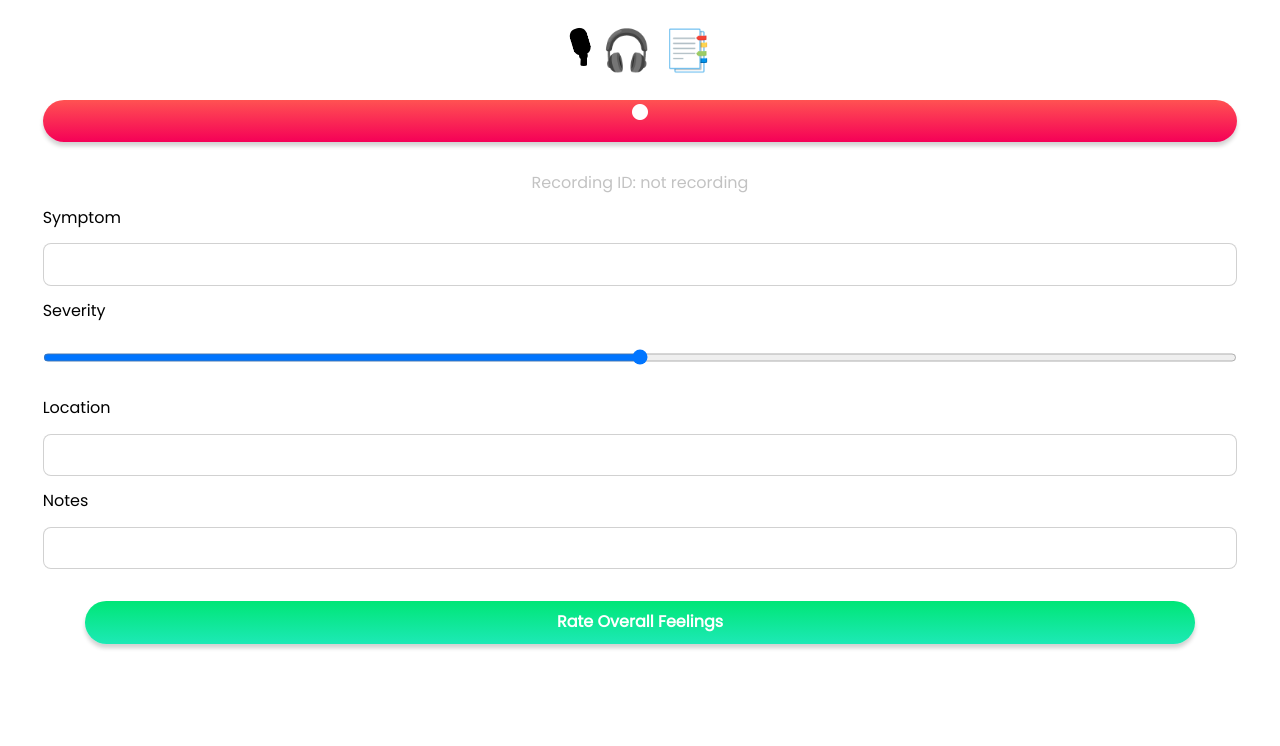
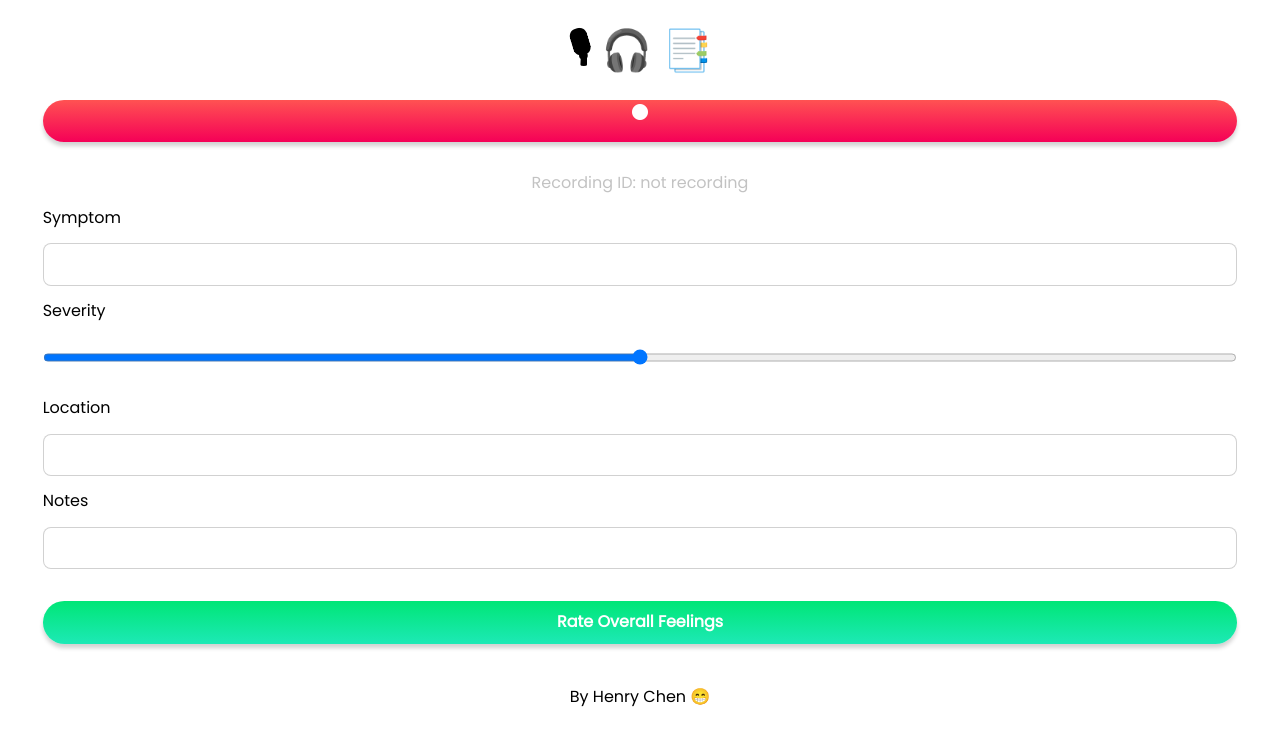
Before and after one commit to jumper385/ngp_frontend, a React (Create React App) app in the folder client/: page / in a window 1280 px wide. Shown: the top 746 px of the page. Built offline with nearby package versions, Linux system fonts and the light colour scheme.

Commit message:
added footer + fixed the bottom button stuff

```diff
--- a/client/src/App.js
+++ b/client/src/App.js
@@ -30,6 +30,14 @@ const NavBar = styled.nav`
 
 const StyleLink = styled(Link)`
   text-decoration:none
+`
+
+const Footer = styled.footer`
+    margin-top:24pt
+    height:32pt
+    display:flex
+    align-items:center
+    justify-content:center
 `
 
 class App extends Component {
@@ -68,7 +76,9 @@ class App extends Component {
             <Route exact path='/recording'> <Recording /></Route>
             <Route exact path='/overall'> <Overall /></Route>
           </Switch>
-
+          <Footer>
+            By Henry Chen 😁
+          </Footer>
         </AppDiv>
       </Router>
     );
--- a/client/src/pages/Recording.js
+++ b/client/src/pages/Recording.js
@@ -104,7 +104,6 @@ const Submissions = styled.div`
     text-align:center
     height:32pt
     margin-top:24pt
-    padding:0 32pt
 `
 
 class Recording extends Component {
```
Also changed, not shown: 8 other files (tests, documents, lock files or other folders).
